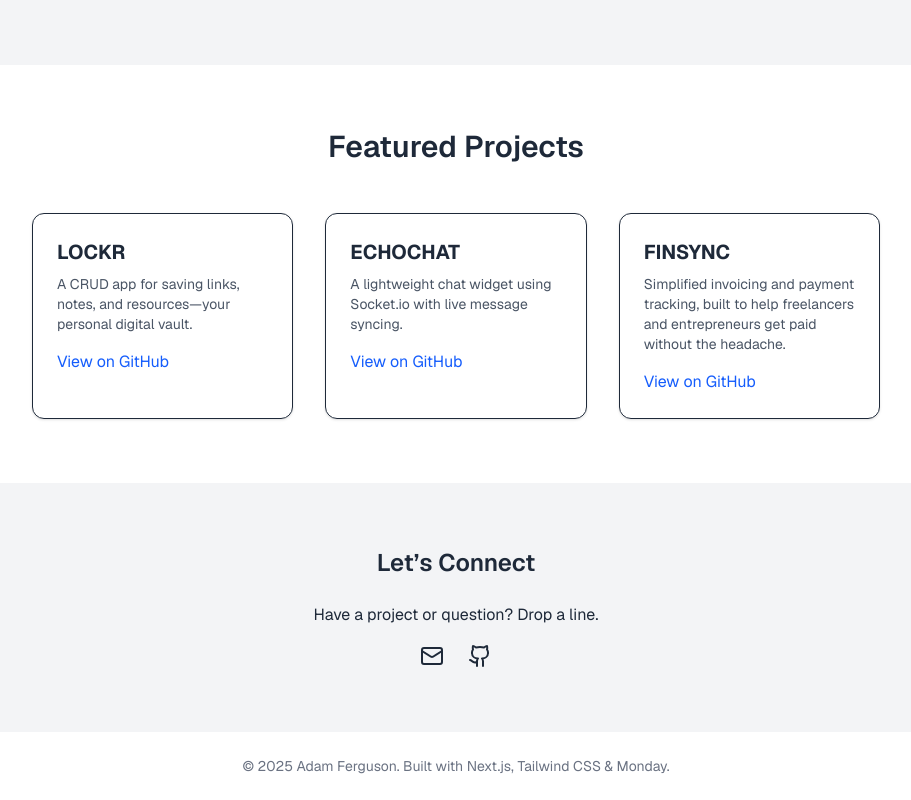
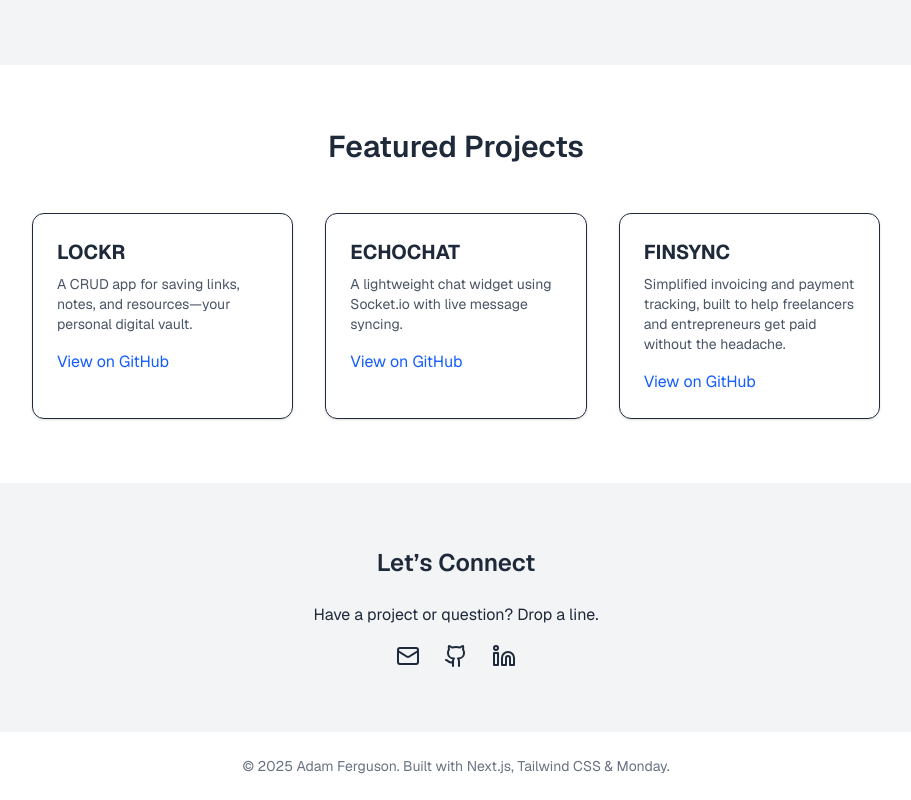
Before and after one commit to Adamf124/Nextjs-Protfolio, a Next.js app: page / in a window 1280 px wide. Shown: the part 363-1163 px from the top of the page, without its empty margins (184-1095 px from the left). Built offline with nearby package versions, Linux system fonts and the light colour scheme.

Commit message:
linkedin icon

```diff
--- a/src/app/page.tsx
+++ b/src/app/page.tsx
@@ -1,5 +1,5 @@
 import Head from "next/head";
-import { Mail, GithubIcon } from "lucide-react";
+import { Mail, GithubIcon, Linkedin, LinkedinIcon } from "lucide-react";
 import { Analytics } from "@vercel/analytics/react";
 import { SpeedInsights } from "@vercel/speed-insights/next";
 
@@ -95,6 +95,13 @@ export default function Home() {
             >
               <GithubIcon className="inline-block w-6 h-6" />
             </a>
+            <a
+              href="https://www.linkedin.com/in/adamferguson124/"
+              target="_blank"
+              className="hover:text-blue-600"
+            >
+              <Linkedin className="inline-block w-6 h-6" />
+            </a>
           </div>
         </section>
 
```
